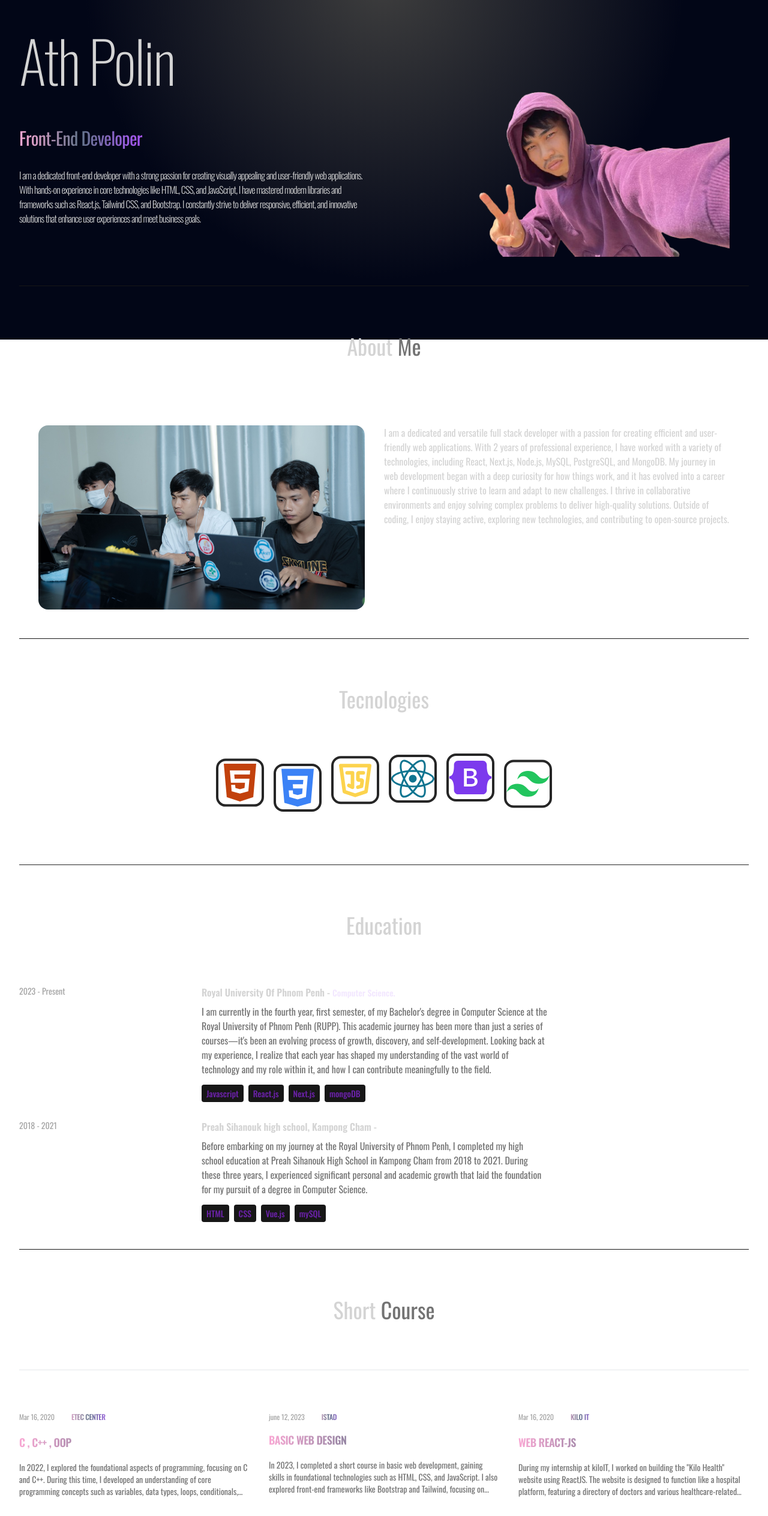
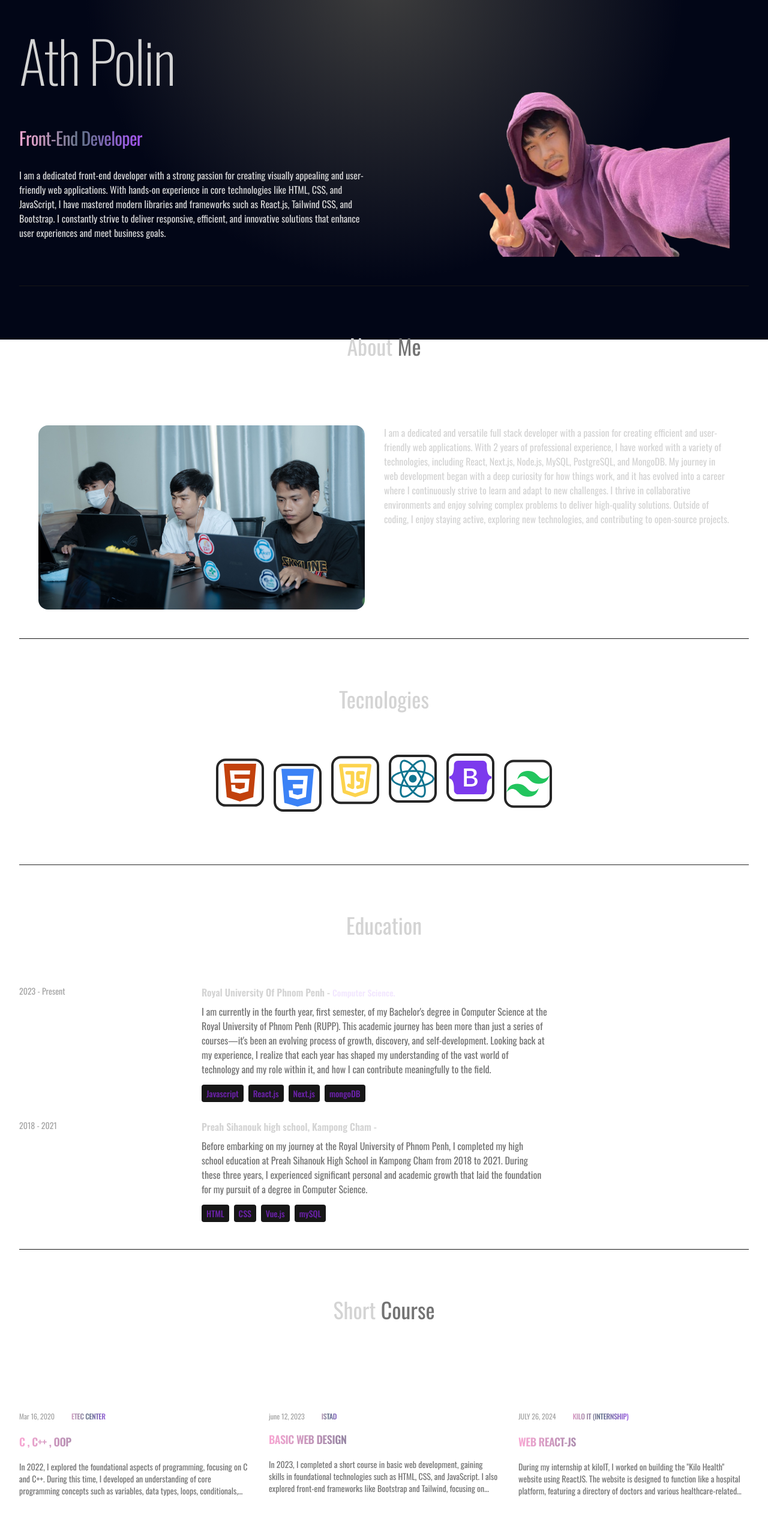
Before and after one commit to Polin-weblearning/My-Portfolio, a React (Vite) app: page / in a window 1280 px wide. Shown: the part 234-2761 px from the top of the page at 60% size. Built offline with nearby package versions, Linux system fonts and the light colour scheme.

Commit message:
change font

```diff
--- a/src/App.jsx
+++ b/src/App.jsx
@@ -14,7 +14,7 @@ const App = () => {
   return (
     <div className="overflow-x-hidden text-neutral-300 antialiased selection:bg-cyan-300 selection:text-cyan-900">
       <div className="fixed top-0 -z-10 h-full w-full">
-      <div class="relative h-full w-full bg-slate-950"><div class="absolute bottom-0 left-0 right-0 top-0 bg-[radial-gradient(circle_500px_at_50%_200px,#3e3e3e,transparent)]"></div></div>
+      <div className="relative h-full w-full bg-slate-950"><div className="absolute bottom-0 left-0 right-0 top-0 bg-[radial-gradient(circle_500px_at_50%_200px,#3e3e3e,transparent)]"></div></div>
       </div>
 
       <div className="container mx-auto px-8">
--- a/src/components/About.jsx
+++ b/src/components/About.jsx
@@ -28,7 +28,7 @@ const About = () => {
           className="w-full lg:w-1/2"
         >
           <div className="flex justify-center lg:justify-start">
-            <p className="my-2 max-w-xl py-6">{ABOUT_TEXT}</p>
+            <p className="my-2 max-w-xl  py-6">{ABOUT_TEXT}</p>
           </div>
         </motion.div>
       </div>
--- a/src/components/Hero.jsx
+++ b/src/components/Hero.jsx
@@ -39,7 +39,7 @@ const Hero = () => {
               whileInView={{ opacity: 1, x: 0 }}
               initial={{ opacity: 0, x: -100 }}
               transition={{ duration: 1 }}
-              className="my-2 max-w-xl py-6 font-light tracking-tighter"
+              className="my-2 max-w-xl py-6  "
             >
               {HERO_CONTENT}
             </motion.p>
--- a/src/components/Shortcourse.jsx
+++ b/src/components/Shortcourse.jsx
@@ -5,7 +5,7 @@ import { motion } from "framer-motion";
 export default function Shortcourse() {
   return (
     <div className=" border-b border-neutral-900 ">
-      <div className="">
+      <div>
         <div className="">
           <motion.h1
             whileInView={{ opacity: 1, y: 0 }}
@@ -16,7 +16,7 @@ export default function Shortcourse() {
             Short <span className="text-neutral-500"> Course</span>
           </motion.h1>
         </div>
-        <div className="mx-auto mt-10 grid max-w-2xl grid-cols-1 gap-x-8 gap-y-16 border-t border-gray-200 pt-10 sm:mt-16 sm:pt-16 lg:mx-0 lg:max-w-none lg:grid-cols-3">
+        <div className="mx-auto mt-5 grid max-w-2xl grid-cols-1 gap-x-8 gap-y-16 border-gray-200 pt-10 sm:mt-16 sm:pt-16 lg:mx-0 lg:max-w-none lg:grid-cols-3">
           {POSTS.map((post) => (
             <article
               key={post.id}
--- a/src/constants/index.js
+++ b/src/constants/index.js
@@ -81,11 +81,11 @@ export const POSTS = [
     href: '#',
     description:
       'During my internship at kiloIT, I worked on building the "Kilo Health" website using ReactJS. The website is designed to function like a hospital platform, featuring a directory of doctors and various healthcare-related services. My responsibilities included developing dynamic, responsive components, integrating API data for doctor profiles and services, and ensuring smooth user navigation across the platform. I focused on creating an intuitive UI/UX that made it easy for users to find healthcare professionals and access services. This hands-on experience allowed me to apply my ReactJS knowledge while working in a real-world healthcare setting.',
-    date: 'Mar 16, 2020',
+    date: 'JULY 26, 2024',
     datetime: '2020-03-16',
-    category: { title: 'KILO IT', href: '#' },
+    category: { title: 'KILO IT (INTERNSHIP)', href: '#' },
     author: {
-      name: 'Michael Foster',
+      name: 'KILO IT',
       role: 'Co-Founder / CTO',
       href: '#',
       imageUrl: kiloit,
```
